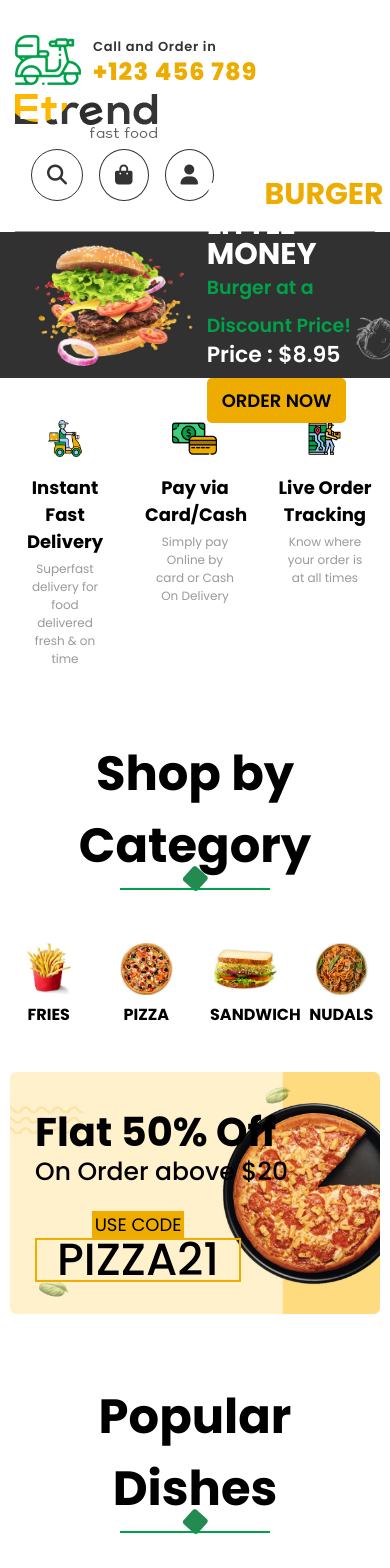
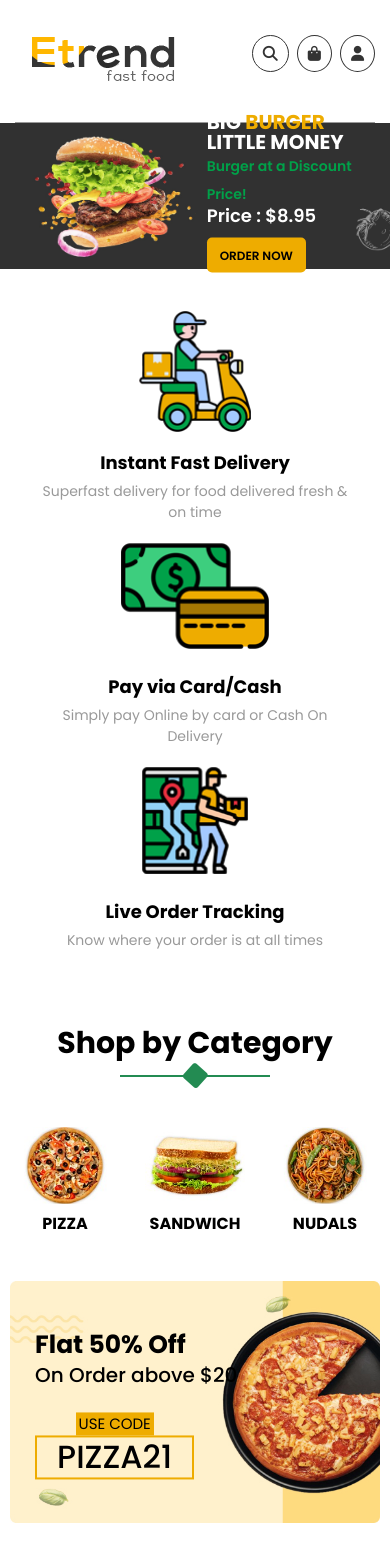
Before and after one commit to vaghasiyanimanshu/layout-1, a plain HTML site: page index.html in a window 390 px wide. Shown: the top 1568 px of the page. Drawn offline with Linux system fonts and the light colour scheme.

Commit message:
responsive

```diff
--- a/asset/css/meadia.css
+++ b/asset/css/meadia.css
@@ -1,159 +1,395 @@
 @media (max-width:1199px) {
-    .container{
+  .container {
     max-width: 1140px !important;
   }
 }
+
 @media (max-width:992px) {
-    .container{
+  .container {
     max-width: 960px !important;
   }
-    .main-page .main-body .main-banner .banner-inner .banner-text h1{
+
+  .main-page .main-body .main-banner .banner-inner .banner-text h1 {
     font-size: 50px;
     line-height: 50px
   }
-    .main-page .main-body .main-banner .banner-inner .banner-text .discount{
+
+  .main-page .main-body .main-banner .banner-inner .banner-text .discount {
     font-size: 30px;
   }
 
 }
+
 @media (max-width:768px) {
-    .container{
+  .container {
     max-width: 760px !important;
   }
+
   .main-header .header-inner .header-bottom .main-menu {
     display: none;
   }
-    .main-page .main-body .main-banner .banner-inner .banner-text h1{
+
+  .main-page .main-body .main-banner .banner-inner .banner-text h1 {
     font-size: 30px;
     line-height: 30px
   }
-    .main-page .main-body .main-banner .banner-inner .banner-text .discount{
+
+  .main-page .main-body .main-banner .banner-inner .banner-text .discount {
     font-size: 22px;
   }
-    .main-page .main-body .main-banner .banner-inner .banner-text .price-text{
+
+  .main-page .main-body .main-banner .banner-inner .banner-text .price-text {
     font-size: 22px;
     line-height: 20px;
   }
-    .main-page .main-body .main-banner .banner-inner .banner-text .order button{
+
+  .main-page .main-body .main-banner .banner-inner .banner-text .order button {
     padding: 10px 15px;
     font-size: 15px;
     font-weight: 500;
   }
+
   .main-page .main-body .services-block .services-inner .part .text strong {
     font-size: 18px;
 
   }
+
   .main-page .main-body .services-block .services-inner .part .text p {
     font-size: 12px;
     max-width: 80%;
   }
-    .main-page .main-body .category-block .category-inner .food-type .view{
+
+  .main-page .main-body .category-block .category-inner .food-type .view {
     display: none;
   }
-    .main-page .main-body .category-block .category-inner .food-type .food{
+
+  .main-page .main-body .category-block .category-inner .food-type .food {
     width: 25%;
   }
-    .main-page .main-body .category-block .category-inner .category-add .add{
+
+  .main-page .main-body .category-block .category-inner .category-add .add {
     padding: 10px;
   }
+
   .main-page .main-body .category-block .category-inner .category-add .add .add-text .text-top strong {
     font-size: 30px;
   }
+
   .main-page .main-body .category-block .category-inner .category-add .add .add-text .text-top p {
     font-size: 17px;
   }
-    .main-page .main-body .dishes-block .dishes-inner .dishes-for-sale .view{
+
+  .main-page .main-body .dishes-block .dishes-inner .dishes-for-sale .view {
     display: none;
   }
+
   .main-page .main-body .dishes-block .dishes-inner .dishes-for-sale .dishes-set {
     width: 33.33%;
   }
+
   .main-page .main-body .dishes-block .dishes-inner .dishes-delivery .delivery-text p strong {
     font-size: 26px;
   }
+
   .main-page .main-body .dishes-block .dishes-inner .dishes-delivery .delivery-text p {
     font-size: 50px;
     line-height: 1;
   }
+
   .main-page .main-body .dishes-block .dishes-inner .dishes-delivery .delivery-text .order button {
     padding: 10px 20px;
   }
-    .main-page .main-body .new-product .new-product-inner .product-pic .view{
+
+  .main-page .main-body .new-product .new-product-inner .product-pic .view {
     display: none;
   }
+
   .main-page .main-body .new-product .new-product-inner .product-pic .new-pic {
     width: 33.33%;
   }
-    .main-page .main-body .testimonial .testimonial-inner .testimonial-info .view{
+
+  .main-page .main-body .testimonial .testimonial-inner .testimonial-info .view {
     display: none;
   }
+
   .main-page .main-body .testimonial .testimonial-inner .testimonial-info .testimonial-info-inner {
     width: 100%;
   }
-    .main-page .main-body .brand .brand-inner .brand-logos .view{
+
+  .main-page .main-body .brand .brand-inner .brand-logos .view {
     display: none;
   }
-    .main-page .main-body .brand .brand-inner .brand-logos .logo{
+
+  .main-page .main-body .brand .brand-inner .brand-logos .logo {
     width: 33.33%;
   }
 
 }
+
 @media (max-width:576px) {
-    .container{
+  .container {
     max-width: 540px !important;
   }
+
   .main-page .main-body .main-banner .banner-inner .banner-text .discount {
     font-size: 19px;
     line-height: 2;
   }
+
   .category-inner .category-add .add .add-text .text-top strong {
     font-size: 20px;
   }
+
   .main-page .main-body .main-banner .banner-inner .banner-text .order a {
     padding: 10px 15px;
   }
+
   .main-page .main-body .main-banner .banner-inner .banner-text .order {
     line-height: 4;
   }
-      .main-page .main-body .category-block .category-inner .category-add .view{
+
+  .main-page .main-body .category-block .category-inner .category-add .view {
     display: none;
   }
-      .main-page .main-body .category-block .category-inner .category-add .add{
+
+  .main-page .main-body .category-block .category-inner .category-add .add {
     width: 100%;
   }
+
   .main-page .main-body .category-block .category-inner .category-add .add .add-text .text-top strong {
     font-size: 40px;
   }
+
   .main-page .main-body .category-block .category-inner .category-add .add .add-text .text-top p {
     font-size: 25px;
     font-weight: 500;
   }
-      .main-page .main-body .category-block .category-inner .category-add .add .add-text .text-bottom .code{
+
+  .main-page .main-body .category-block .category-inner .category-add .add .add-text .text-bottom .code {
     font-size: 45px;
   }
+
   .main-page .main-body .category-block .category-inner .category-add .add .add-text .text-bottom {
     margin-top: 20px;
   }
-      .main-page .main-body .dishes-block .dishes-inner .dishes-for-sale .show{
+
+  .main-page .main-body .dishes-block .dishes-inner .dishes-for-sale .show {
     display: none;
   }
-      .main-page .main-body .dishes-block .dishes-inner .dishes-for-sale .dishes-set{
+
+  .main-page .main-body .dishes-block .dishes-inner .dishes-for-sale .dishes-set {
     width: 50%;
   }
+
   .main-page .main-body .dishes-block .dishes-inner .dishes-delivery .delivery-text p {
     font-size: 35px;
     line-height: 35px;
   }
+
   .main-page .main-body .dishes-block .dishes-inner .dishes-delivery .delivery-text p strong {
     font-size: 21px;
   }
-      .main-page .main-body .dishes-block .dishes-inner .dishes-delivery .delivery-text .order a{
+
+  .main-page .main-body .dishes-block .dishes-inner .dishes-delivery .delivery-text .order a {
     padding: 10px 20px;
   }
-      .main-page .main-body .new-product .new-product-inner .product-pic .show{
+
+  .main-page .main-body .new-product .new-product-inner .product-pic .show {
     display: none;
   }
-      .main-page .main-body .new-product .new-product-inner .product-pic .new-pic{
+
+  .main-page .main-body .new-product .new-product-inner .product-pic .new-pic {
     width: 50%;
   }
 }
+
+@media (max-width:420px) {
+  .container {
+    max-width: 100% !important;
+  }
+
+  .main-header .header-inner .header-top .call-info {
+    display: none;
+  }
+
+  .main-logo {
+    margin-left: 17px;
+  }
+
+  .main-header .header-inner .header-top .start-icon .module i {
+    margin-left: 8px;
+    font-size: 15px;
+    color: #333333;
+    border: 1px solid #333333;
+    border-radius: 50%;
+    padding: 10px;
+  }
+
+
+  .main-page .main-body .main-banner .banner-inner .banner-text h1 {
+    font-size: 20px;
+    line-height: 20px;
+  }
+
+  .main-page .main-body .main-banner .banner-inner .banner-text .discount {
+    font-size: 14px;
+    line-height: 2;
+  }
+
+  .main-page .main-body .main-banner .banner-inner .banner-text .price-text {
+    font-size: 18px;
+    line-height: 15px;
+  }
+
+  .main-page .main-body .main-banner .banner-inner .banner-text .order a {
+    padding: 9px 13px;
+  }
+
+  .main-page .main-body .services-block .services-inner {
+    display: block;
+    /* flex-wrap: wrap; */
+    margin: 0 auto;
+  }
+
+  .main-page .main-body .services-block .services-inner .part {
+    width: 100%;
+    margin-top: 12px;
+  }
+
+  .for-all {
+    font-size: 30px;
+  }
+
+  .for-all::after {
+    top: 107%;
+  }
+
+  .main-page .main-body .main-banner .banner-inner .banner-text .order a {
+    font-size: 12px;
+  }
+
+  .main-page .main-body .services-block .services-inner .part .text p {
+    font-size: 14px;
+    max-width: 95%;
+  }
+
+  .main-page .main-body .category-block .category-inner .food-type .see {
+    display: none;
+  }
+
+  .main-page .main-body .category-block .category-inner .food-type .food {
+    width: 33.33%;
+  }
+
+  .category-inner .category-add .add .add-text .text-top strong {
+    font-size: 20px;
+  }
+
+  .main-page .main-body .main-banner .banner-inner .banner-text .order {
+    line-height: 4;
+  }
+
+  .main-page .main-body .category-block .category-inner .category-add .view {
+    display: none;
+  }
+
+  .main-page .main-body .category-block .category-inner .category-add .add {
+    width: 100%;
+  }
+
+  .main-page .main-body .category-block .category-inner .category-add .add .add-text .text-top p {
+    font-size: 20px;
+    font-weight: 500;
+  }
+
+  .main-page .main-body .category-block .category-inner .category-add .add .add-text .text-top strong {
+    font-size: 25px;
+  }
+
+  .main-page .main-body .category-block .category-inner .category-add .add .add-text .text-bottom p span {
+    font-size: 15px;
+  }
+
+  .main-page .main-body .category-block .category-inner .category-add .add .add-text .text-bottom .code {
+    font-size: 32px;
+  }
+
+  .main-page .main-body .dishes-block .dishes-inner .dishes-delivery .delivery-text p strong {
+    font-size: 18px;
+    margin-bottom: 3px;
+    margin-top: 15px;
+  }
+
+  .main-page .main-body .dishes-block .dishes-inner .dishes-delivery .delivery-text p {
+    font-size: 22px;
+    line-height: 24px;
+  }
+
+  .main-page .main-body .dishes-block .dishes-inner .dishes-delivery .delivery-text .order a {
+    padding: 8px 14px;
+    font-size: 16px;
+  }
+  .main-page .main-body .dishes-block .dishes-inner .dishes-delivery .delivery-text p{
+    margin-bottom: 0;
+  }
+  .main-footer .footer-top .top-inner .top-col{
+    display: none ;
+  }
+  .main-footer .footer-top .top-inner{
+    padding-bottom: 0px;
+  }
+  .main-footer .footer-bottom .bottom-inner .right ul {
+    margin-top: 20px;
+  }
+  .main-footer .footer-bottom .bottom-inner .right ul li {
+    margin-right: 50px;
+  }
+
+
+
+
+
+
+
+
+
+
+
+
+
+
+
+
+
+
+
+
+
+
+
+
+
+
+
+/*
+    .main-page .main-body .category-block .category-inner .category-add .add .add-text .text-bottom {
+      margin-top: 20px;
+    }
+
+    .main-page .main-body .dishes-block .dishes-inner .dishes-for-sale .show {
+      display: none;
+    }
+
+    .main-page .main-body .dishes-block .dishes-inner .dishes-for-sale .dishes-set {
+      width: 50%;
+    }
+
+    .main-page .main-body .new-product .new-product-inner .product-pic .show {
+      display: none;
+    }
+
+    .main-page .main-body .new-product .new-product-inner .product-pic .new-pic {
+      width: 50%;
+    } */
+
+  }
--- a/asset/css/style.css
+++ b/asset/css/style.css
@@ -61,7 +61,7 @@
             top: 100%;
             left: 50%;
             transform: translate(-50%, 0);
-            background-color: #00a149;
+            background-color: #238b52;
         }
 
         .for-all::before {
--- a/index.html
+++ b/index.html
@@ -160,10 +160,10 @@
                             <div class="food view"><a href="#"><img src="asset/images/burger.jpg" alt="burger"></a>
                                 <strong>BURGER</strong>
                             </div>
-                            <div class="food "><a href="#"><img src="asset/images/fries.jpg" alt="fries"></a>
+                            <div class="food see "><a href="#"><img src="asset/images/fries.jpg" alt="fries"></a>
                                 <strong>FRIES</strong>
                             </div>
-                            <div class="food"><a href="#"><img src="asset/images/pizaa.jpg"
+                            <div class="food " ><a href="#"><img src="asset/images/pizaa.jpg"
                                         alt="pizza"></a><strong>PIZZA</strong></div>
                             <div class="food"><a href="#"><img src="asset/images/sendwich.jpg"
                                         alt="sandwich"></a><strong>SANDWICH</strong></div>
@@ -286,7 +286,7 @@
                                         <div class="left">NEW</div>
                                         <div class="right">ON SALE</div>
                                         <div class="description">
-                                            <p>reprehenderit beatae</p>
+                                            <p>reprehenderit</p>
                                             <span>$349.00</span>
                                             <div class="cart">
                                                 <a href="#">ADD TO CART</a>
```
Lines whose indentation alone changed are shown as unchanged.
